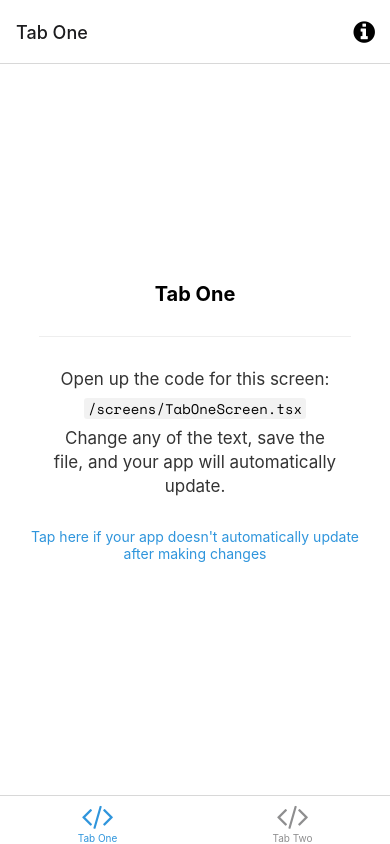
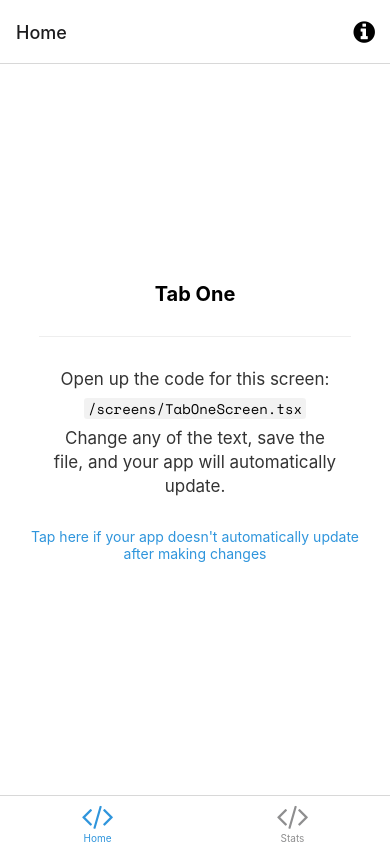
Before and after one commit to konsbe/smart-assistant-app, a React Native app: screen /TabOne in a window 390 px wide. Built offline with nearby package versions, Linux system fonts and the light colour scheme; what expo-linking would draw is missing.

Commit message:
dependencies:

```diff
--- a/navigation/index.tsx
+++ b/navigation/index.tsx
@@ -61,19 +61,21 @@ function BottomTabNavigator() {
       initialRouteName="TabOne"
       screenOptions={{
         tabBarActiveTintColor: Colors[colorScheme].tint,
-      }}>
+      }}
+    >
       <BottomTab.Screen
         name="TabOne"
         component={TabOneScreen}
-        options={({ navigation }: RootTabScreenProps<'TabOne'>) => ({
-          title: 'Tab One',
+        options={({ navigation }: RootTabScreenProps<"TabOne">) => ({
+          title: "Home",
           tabBarIcon: ({ color }) => <TabBarIcon name="code" color={color} />,
           headerRight: () => (
             <Pressable
-              onPress={() => navigation.navigate('Modal')}
+              onPress={() => navigation.navigate("Modal")}
               style={({ pressed }) => ({
                 opacity: pressed ? 0.5 : 1,
-              })}>
+              })}
+            >
               <FontAwesome
                 name="info-circle"
                 size={25}
@@ -88,7 +90,7 @@ function BottomTabNavigator() {
         name="TabTwo"
         component={TabTwoScreen}
         options={{
-          title: 'Tab Two',
+          title: "Stats",
           tabBarIcon: ({ color }) => <TabBarIcon name="code" color={color} />,
         }}
       />
--- a/package.json
+++ b/package.json
@@ -31,7 +31,8 @@
     "react-native": "0.69.4",
     "react-native-safe-area-context": "4.3.1",
     "react-native-screens": "~3.15.0",
-    "react-native-web": "~0.18.7"
+    "react-native-web": "~0.18.7",
+    "@expo/webpack-config": "^0.17.0"
   },
   "devDependencies": {
     "@babel/core": "^7.12.9",
```
Also changed, not shown: 1 other file (tests, documents, lock files or other folders).
